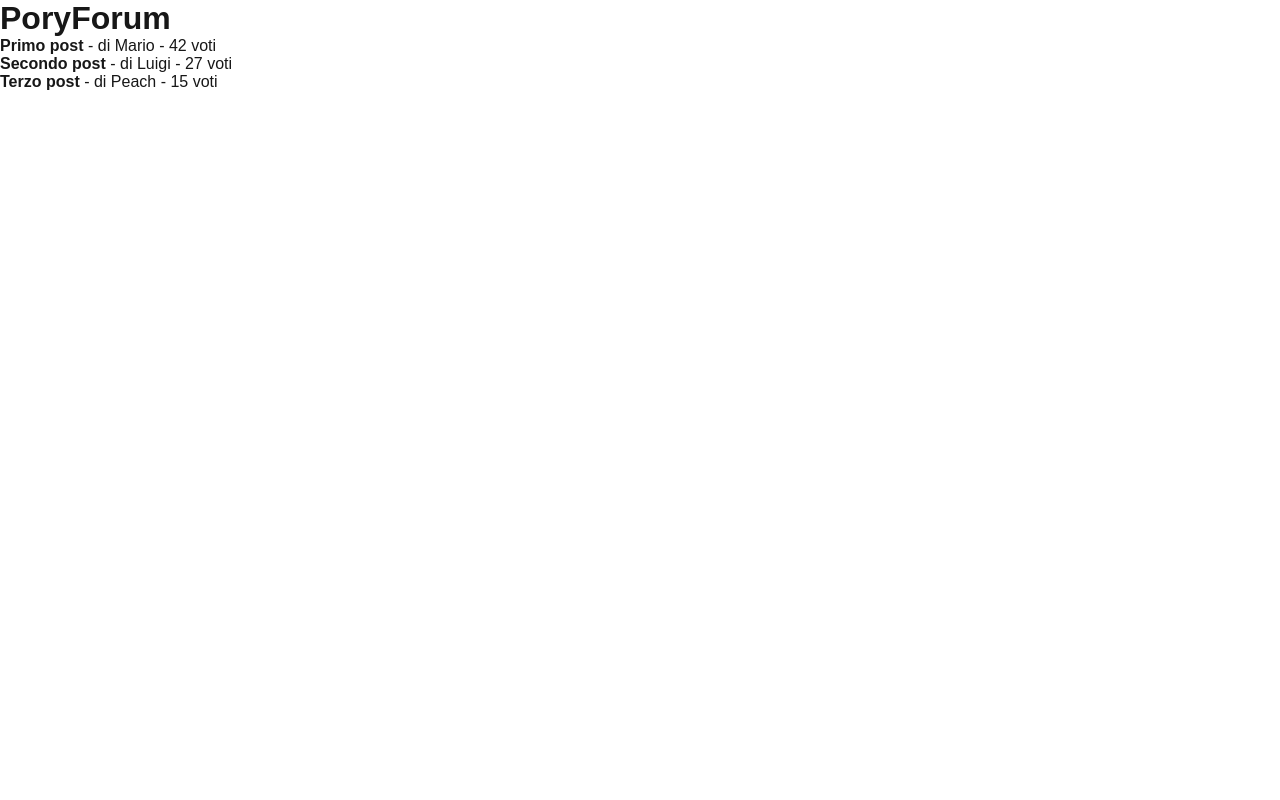
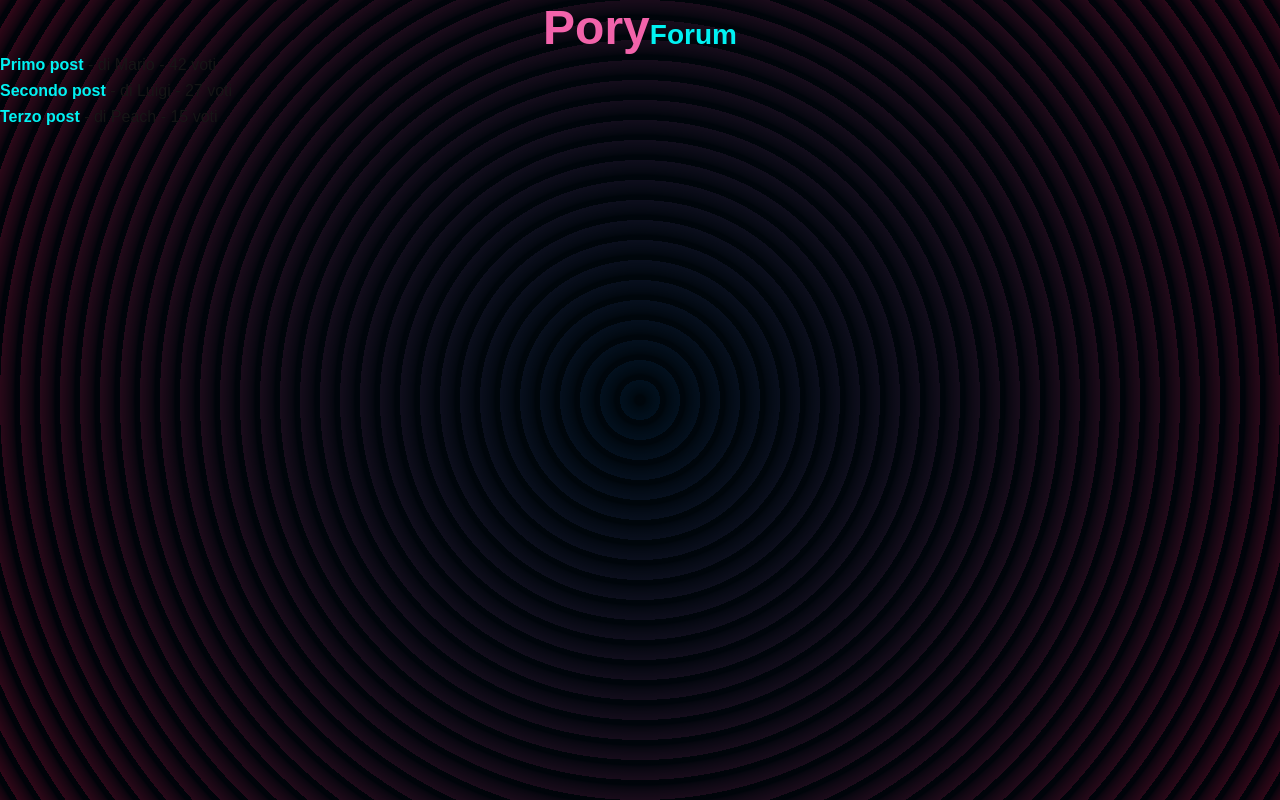
Before and after one commit to pory-gone/poryforum, a Next.js app: page / in a window 1280 px wide. Built offline with nearby package versions, Linux system fonts and the light colour scheme.

Commit message:
styling and some functions

```diff
--- a/pages/_app.js
+++ b/pages/_app.js
@@ -1,5 +1,11 @@
 import "@/styles/globals.css";
+import Header from "./components/Header";
 
 export default function App({ Component, pageProps }) {
-  return <Component {...pageProps} />;
+  return (
+    <>
+      <Header />
+      <Component {...pageProps} />
+    </>
+  );
 }
--- /dev/null
+++ b/pages/components/Header.js
@@ -0,0 +1,12 @@
+import Link from 'next/link'
+import styles from '../../styles/Home.module.css'
+
+export default function Header() {
+  return (
+    <header>
+      <h1 className={styles.halftitle}>
+        <Link href="/"><span className={styles.title}>Pory</span>Forum</Link>
+      </h1>
+    </header>
+  )
+}
--- a/pages/index.js
+++ b/pages/index.js
@@ -1,5 +1,6 @@
 import React from 'react'
 import Link from 'next/link'
+import styles from '../styles/Home.module.css'
 
 export async function getServerSideProps() {
   const post = [
@@ -17,12 +18,11 @@ export async function getServerSideProps() {
 
 export default function Home({ post }) {
   return (
-    <div>
-      <h1>PoryForum</h1>
-      <ul>
+    <div className={styles.main}>
+      <ul className={styles.postList}>
         {post.map(item => (
           <li key={item.id}>
-            <Link href={`/post/${item.id}`}>
+            <Link href={`/post/${item.id}`} className={styles.postLink}>
               <strong>{item.title}</strong>
             </Link>
             {" - "} di {item.author} - {item.votes} voti
--- a/styles/Home.module.css
+++ b/styles/Home.module.css
@@ -3,8 +3,8 @@
   --gray-alpha-200: rgba(var(--gray-rgb), 0.08);
   --gray-alpha-100: rgba(var(--gray-rgb), 0.05);
 
-  --button-primary-hover: #383838;
-  --button-secondary-hover: #f2f2f2;
+  --button-primary-hover: #FF69B4;
+  --button-secondary-hover: #00FFFF;
 
   display: grid;
   grid-template-rows: 20px 1fr 20px;
@@ -22,18 +22,42 @@
     --gray-alpha-200: rgba(var(--gray-rgb), 0.145);
     --gray-alpha-100: rgba(var(--gray-rgb), 0.06);
 
-    --button-primary-hover: #ccc;
-    --button-secondary-hover: #1a1a1a;
+    --button-primary-hover: #FF69B4;
+    --button-secondary-hover: #00FFFF;
   }
 }
-
+.title {
+  text-align: center;
+  color: #ff69b4;
+  font-size: 48px;
+  line-height: 56px;
+  font-weight: 600;
+}
+.postList {
+  list-style: none;
+  padding: 0;
+}
 .main {
   display: flex;
   flex-direction: column;
   gap: 32px;
   grid-row-start: 2;
 }
-
+.postLink {
+  color: #00FFFF;
+  text-decoration: none;
+}
+.postLink:hover {
+  text-decoration: underline;
+  color: #FF69B4
+}
+.halftitle {
+  text-align: center;
+  color: #00ffff;
+  font-size: 28px;
+  line-height: 36px;
+  font-weight: 600;
+}
 .main ol {
   font-family: var(--font-geist-mono);
   padding-left: 0;
@@ -56,71 +80,9 @@
   font-weight: 600;
 }
 
-.ctas {
-  display: flex;
-  gap: 16px;
-}
-
-.ctas a {
-  appearance: none;
-  border-radius: 128px;
-  height: 48px;
-  padding: 0 20px;
-  border: none;
-  border: 1px solid transparent;
-  transition: background 0.2s, color 0.2s, border-color 0.2s;
-  cursor: pointer;
-  display: flex;
-  align-items: center;
-  justify-content: center;
-  font-size: 16px;
-  line-height: 20px;
-  font-weight: 500;
-}
-
-a.primary {
-  background: var(--foreground);
-  color: var(--background);
-  gap: 8px;
-}
-
-a.secondary {
-  border-color: var(--gray-alpha-200);
-  min-width: 180px;
-}
-
-.footer {
-  grid-row-start: 3;
-  display: flex;
-  gap: 24px;
-}
-
-.footer a {
-  display: flex;
-  align-items: center;
-  gap: 8px;
-}
-
-.footer img {
-  flex-shrink: 0;
-}
-
 /* Enable hover only on non-touch devices */
 @media (hover: hover) and (pointer: fine) {
-  a.primary:hover {
-    background: var(--button-primary-hover);
-    border-color: transparent;
-  }
 
-  a.secondary:hover {
-    background: var(--button-secondary-hover);
-    border-color: transparent;
-  }
-
-  .footer a:hover {
-    text-decoration: underline;
-    text-underline-offset: 4px;
-  }
 }
 
 @media (max-width: 600px) {
@@ -136,26 +98,6 @@ a.secondary {
   .main ol {
     text-align: center;
   }
-
-  .ctas {
-    flex-direction: column;
-  }
-
-  .ctas a {
-    font-size: 14px;
-    height: 40px;
-    padding: 0 16px;
-  }
-
-  a.secondary {
-    min-width: auto;
-  }
-
-  .footer {
-    flex-wrap: wrap;
-    align-items: center;
-    justify-content: center;
-  }
 }
 
 @media (prefers-color-scheme: dark) {
--- a/styles/globals.css
+++ b/styles/globals.css
@@ -1,11 +1,11 @@
 :root {
-  --background: #ffffff;
-  --foreground: #171717;
+  --color1: #ff6600;   /* ← arancione */
+  --color2: #1a1a2e;
+  --foreground: #171717;   /* ← blu notte */
 }
 
 @media (prefers-color-scheme: dark) {
   :root {
-    --background: #0a0a0a;
     --foreground: #ededed;
   }
 }
@@ -18,10 +18,15 @@ body {
 
 body {
   color: var(--foreground);
-  background: var(--background);
   font-family: Arial, Helvetica, sans-serif;
-  -webkit-font-smoothing: antialiased;
-  -moz-osx-font-smoothing: grayscale;
+  min-height: 100vh;
+  background-color: #6f2a4d;
+  opacity: 0.95;
+  background-image:
+    radial-gradient(circle at center center, #006464, #6f2a4d),
+    repeating-radial-gradient(circle at center center, #006464, #006464, 10px, transparent 20px, transparent 10px);
+  background-blend-mode: multiply;
+  background-attachment: fixed;
 }
 
 * {
```
